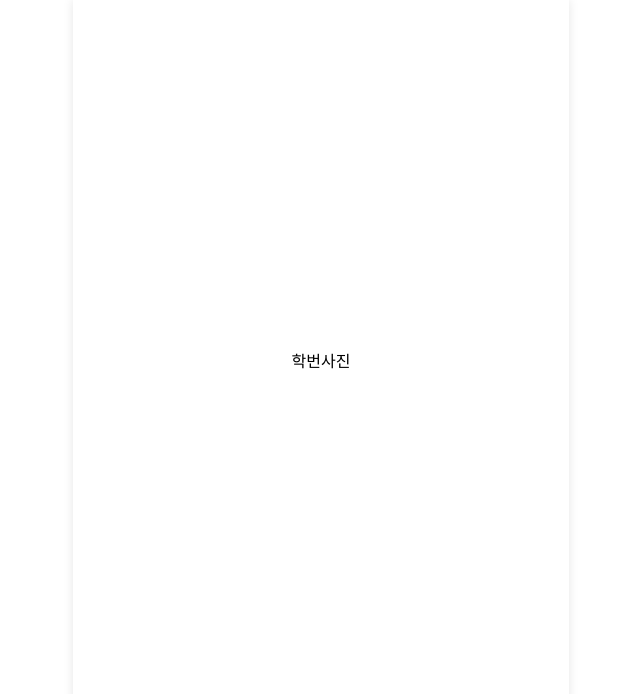
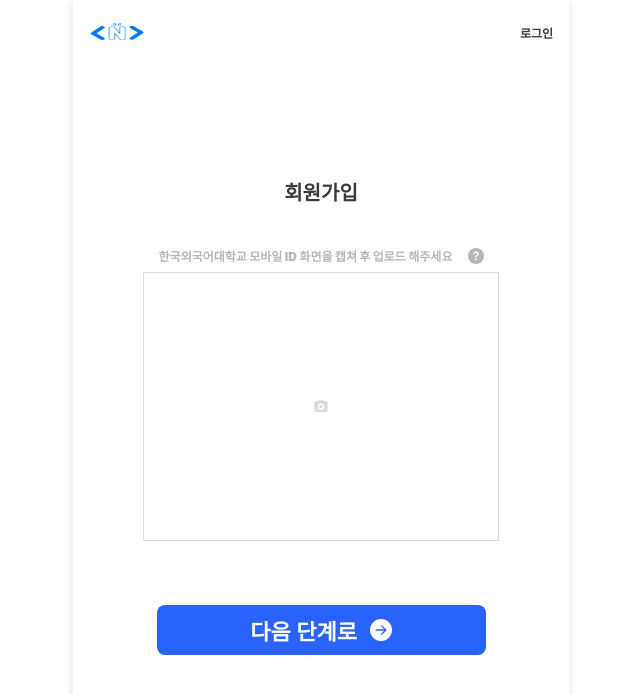
Before and after one commit to ComNCheck/ComNCheck-FE, a Next.js app: page /signup in a window 1280 px wide. Shown: the top 694 px of the page, without its empty margins (319-959 px from the left). Built offline with nearby package versions, Linux system fonts and the light colour scheme.

Commit message:
feat: 회원가입 ui완성

```diff
--- a/package.json
+++ b/package.json
@@ -12,6 +12,7 @@
     "next": "15.1.4",
     "react": "^19.0.0",
     "react-dom": "^19.0.0",
+    "react-icons": "^5.4.0",
     "styled-components": "^6.1.14"
   },
   "devDependencies": {
--- a/src/app/signup/page.tsx
+++ b/src/app/signup/page.tsx
@@ -1,3 +1,125 @@
+"use client";
+
+import styled from "styled-components";
+import {
+  BsFillArrowRightCircleFill,
+  BsFillQuestionCircleFill,
+} from "react-icons/bs";
+import { theme } from "../styles/theme";
+import { MdCameraEnhance } from "react-icons/md";
+import { useState } from "react";
+import { useRouter } from "next/navigation";
+
+interface PictureSpaceProps {
+  isActive: boolean;
+}
+
+const Wrapper = styled.div`
+  display: flex;
+  flex-direction: column;
+  align-items: center;
+`;
+const Header = styled.div`
+  height: 4rem;
+  width: 100%;
+  max-width: 31rem;
+
+  box-sizing: border-box;
+  position: fixed;
+  top: 0;
+  display: flex;
+  align-items: center;
+  justify-content: space-between;
+  padding: 1rem;
+
+  color: ${theme.colors.text};
+  text-align: right;
+  font-family: Inter;
+  font-size: 0.75rem;
+  font-weight: 900;
+`;
+const Logo = styled.img`
+  width: 3.50138rem;
+  height: 1.99269rem;
+`;
+const Title = styled.div`
+  margin: 7rem 0 2.56rem 0;
+  color: ${theme.colors.text};
+  font-family: Inter;
+  font-size: 1.25rem;
+  font-weight: 900;
+`;
+const SubTitleContainer = styled.div`
+  display: flex;
+  flex-direction: row;
+  align-items: center;
+  justify-content: center;
+  margin-bottom: 0.5rem;
+  gap: 1rem;
+  color: ${theme.colors.mutedText};
+`;
+const SubTitle = styled.div`
+  font-family: Inter;
+  font-size: 0.75rem;
+  font-weight: 900;
+`;
+const SubButton = styled.div`
+  width: 0.9375rem;
+  height: 0.9375rem;
+`;
+const PictureSpace = styled.div<PictureSpaceProps>`
+  width: 22.25rem;
+  height: 16.8125rem;
+  border: ${(props) =>
+    props.isActive ? `3px solid ${theme.colors.primary}` : "1px solid#d9d9d9"};
+  display: flex;
+  align-items: center;
+  justify-content: center;
+`;
+const NextBtn = styled.button`
+  width: 20.5625rem;
+  height: 3.125rem;
+  border-radius: 0.5rem;
+  background-color: #2a63fb;
+  color: ${theme.button.primary.text};
+  display: flex;
+  align-items: center;
+  justify-content: center;
+  text-align: center;
+  font-family: Pretendard;
+  font-size: 1.375rem;
+  font-weight: 700;
+  gap: 0.81rem;
+  margin-top: 4rem;
+`;
+
 export default function Signup() {
-  return <div>학번사진</div>;
+  const [isActive, setIsActive] = useState(false);
+  const router = useRouter();
+  const handleClick = () => {
+    setIsActive(!isActive);
+  };
+  return (
+    <Wrapper>
+      <Header>
+        <Logo src="/logo.png" alt="로고" />
+        <div onClick={() => router.push("/login")}>로그인</div>
+      </Header>
+      <Title>회원가입</Title>
+      <SubTitleContainer>
+        <SubTitle>
+          한국외국어대학교 모바일 ID 화면을 캡쳐 후 업로드 해주세요
+        </SubTitle>
+        <SubButton>
+          <BsFillQuestionCircleFill />
+        </SubButton>
+      </SubTitleContainer>
+      <PictureSpace isActive={isActive} onClick={handleClick}>
+        <MdCameraEnhance color={isActive ? theme.colors.primary : "#d9d9d9"} />
+      </PictureSpace>
+      <NextBtn>
+        다음 단계로 <BsFillArrowRightCircleFill />
+      </NextBtn>
+    </Wrapper>
+  );
 }
```
Also changed, not shown: 1 other file (tests, documents, lock files or other folders).
